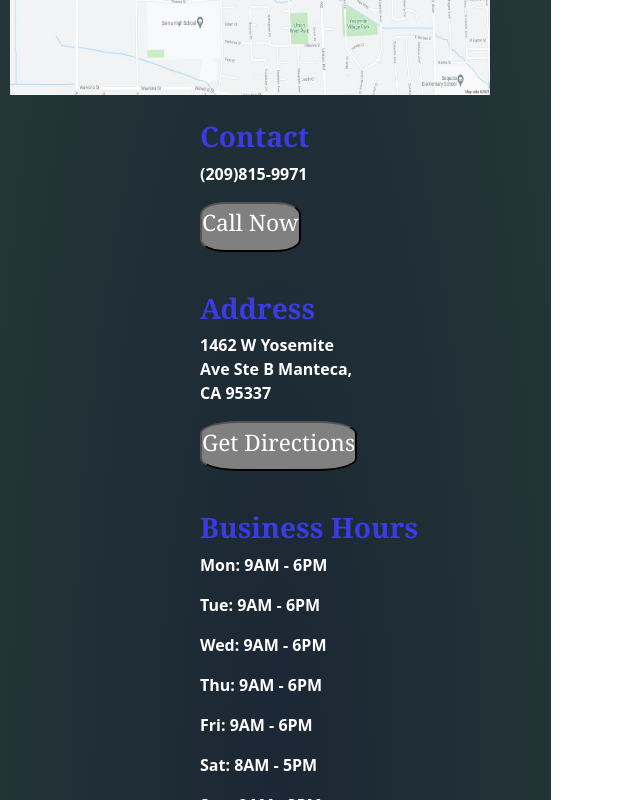
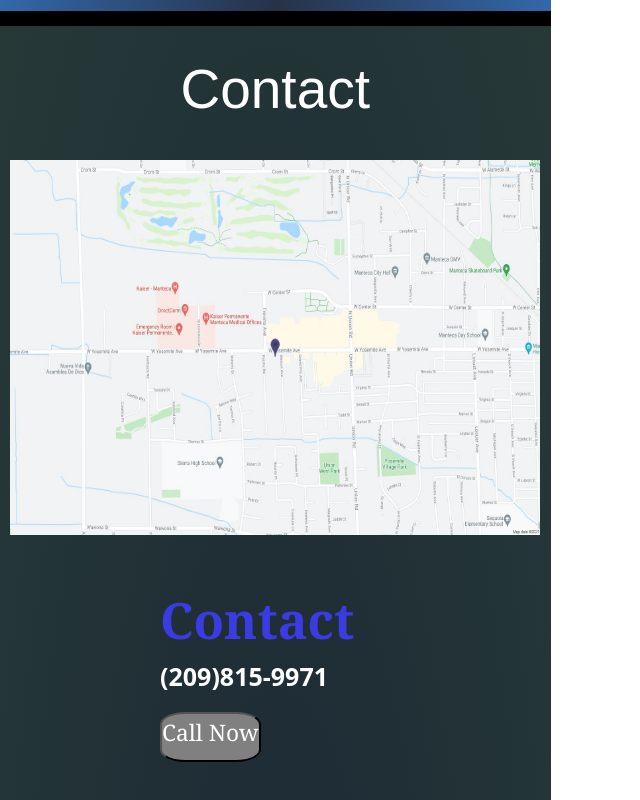
Before and after one commit to Caliboyeso/209-stay-sharp, a React (Create React App) app: page / in a window 768 px wide. Shown: the part 3180-3980 px from the top of the page, without its empty margins (0-640 px from the left). Built offline with nearby package versions, Linux system fonts and the light colour scheme; a web font is replaced by a local one.

Commit message:
Mobile media query for iPhone 12 Pro Max completed.

```diff
--- a/src/components/Background/css/mediaQuery.css
+++ b/src/components/Background/css/mediaQuery.css
@@ -59,6 +59,18 @@
 
 
 
+/* iPhone 12 Pro Max */
+/* 428px - 926px */
+@media only screen and (min-width: 428px) and (max-width: 926px) {
+    /*  */
+    .Background-container {
+        height: 125vh;
+    }
+
+}
+
+
+
 
 /* Desktop */
 /* 1281px - 1920px */
--- a/src/components/Barbers/css/mediaQuery.css
+++ b/src/components/Barbers/css/mediaQuery.css
@@ -118,7 +118,7 @@
 @media only screen and (min-width: 428px) and (max-width: 926px) {
     /*  */
     .Barbers-container {
-        height: 150vh;
+        height:155vh;
         width: 551px;
     }
 
--- a/src/components/Contact/css/mediaQuery.css
+++ b/src/components/Contact/css/mediaQuery.css
@@ -163,6 +163,60 @@
 
 
 
+/* iPhone 12 Pro Max */
+/* 428px - 926px */
+@media only screen and (min-width: 428px) and (max-width: 926px) {
+    /*  */
+    .Contact-container {
+        height: 180vh;
+    }
+
+    /*  */
+    #stay-sharp-map {
+        width: 530px;
+        margin-bottom: 30px;
+    }
+
+    /*  */
+    .Contact-info {
+        margin-left: 10px;
+    }
+
+    /*  */
+    #cell-title {
+        font-size: 50px;
+    }
+
+    /*  */
+    #cell {
+        font-size: 25px;
+    }
+
+    /*  */
+    #address-title {
+        font-size: 50px;
+    }
+
+    /*  */
+    #address {
+        font-size: 25px;
+        width: 220px;
+    }
+
+    /*  */
+    #business-title {
+        font-size: 50px;
+    }
+
+    /*  */
+    #hours {
+        font-size: 25px;
+    }
+
+}
+
+
+
 /* Desktop */
 /* 1281px - 1920px */
 @media only screen and (min-width: 1281px) and (max-width: 1920px) {
--- a/src/components/Gallery/css/mediaQuery.css
+++ b/src/components/Gallery/css/mediaQuery.css
@@ -90,6 +90,18 @@
 
 
 
+/* iPhone 12 Pro Max */
+/* 428px - 926px */
+@media only screen and (min-width: 428px) and (max-width: 926px) {
+    /*  */
+    .Gallery-container {
+        height: 125vh;
+    }
+
+}
+
+
+
 /* Desktop */
 /* 1281px - 1920px */
 @media only screen and (min-width: 1281px) and (max-width: 1920px) {
```
